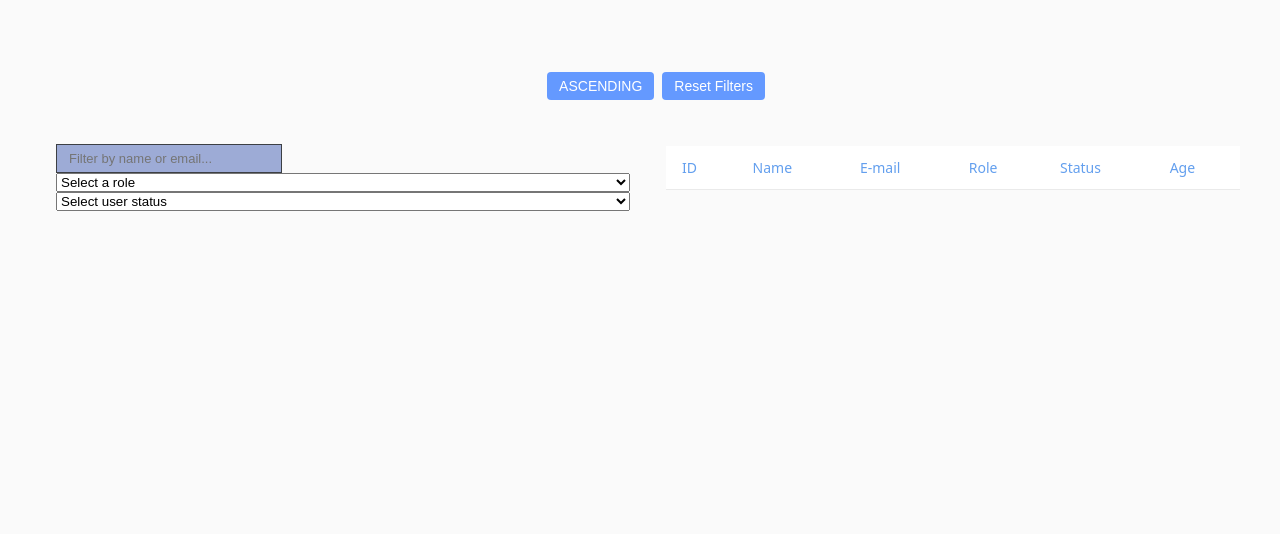
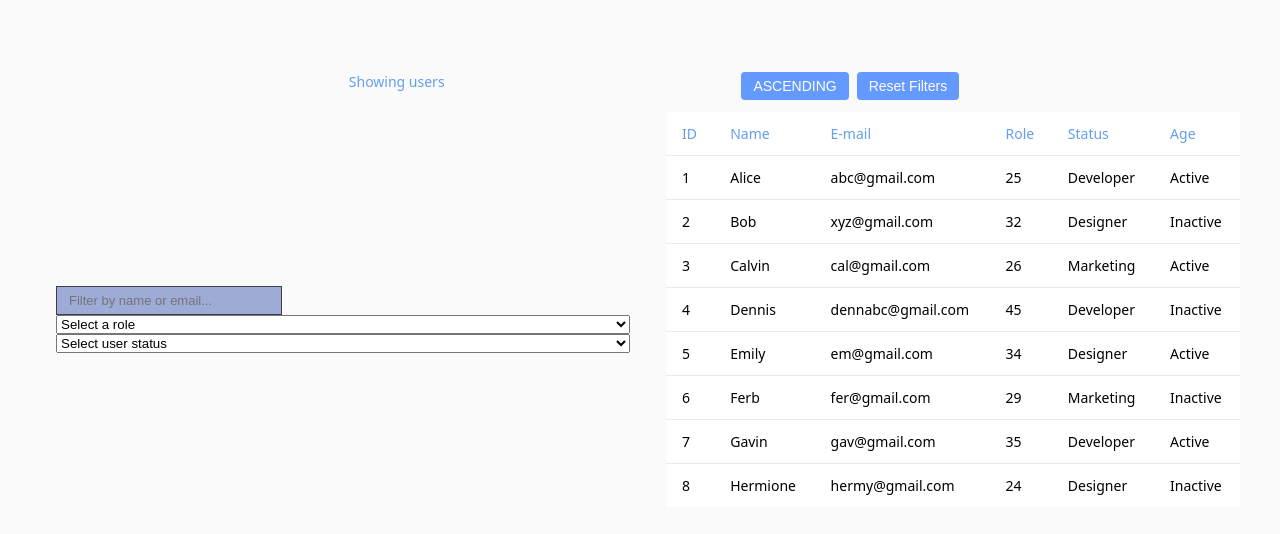
Before and after one commit to aashishah/async-dashboard, a React (Create React App) app: page / in a window 1280 px wide. Shown: the top 534 px of the page. Built offline with nearby package versions, Linux system fonts and the light colour scheme.

Commit message:
done with filters, usertable, topbar

```diff
--- a/src/components/FilterPanel.js
+++ b/src/components/FilterPanel.js
@@ -39,13 +39,13 @@ export default function FilterPanel({ query, setQuery }) {
                     }}
                 />
                 <select  onChange={(e) => handleChange(e, "role")}>
-                    <option value="">Select a role</option>
+                    <option value="all">Select a role</option>
                     <option value="Developer">Developer</option>
-                    <option value="Design">Designer</option>
+                    <option value="Designer">Designer</option>
                     <option value="Marketing">Marketing</option>
                 </select>
                 <select onChange={(e) => handleChange(e, "status")}>
-                    <option value="">Select user status</option>
+                    <option value="all">Select user status</option>
                     <option value="I">Inactive</option>
                     <option value="A">Active</option>
                 </select>
--- a/src/components/TopBar.js
+++ b/src/components/TopBar.js
@@ -4,11 +4,12 @@ export default function TopBar({ query, setQuery }) {
     return(
         <>
         <div className="bottom">
+            Showing {query && query.role !== "all" ? query.role : ""} {query && query.status !== "all" ? query.status === "A" ? "Active" : "Inactive" : ""} users
         <div>
             <button onClick={() => setQuery(prev => ({ ...prev, sortOrder: prev.sortOrder === "asc" ? "desc" : "asc" }))}>
                 {query.sortOrder === "asc" ? "ASCENDING" : "DESCENDING"}
             </button>
-            <button onClick={() => setQuery(prev => ({ ...prev, search: "", sortBy: "name", sortOrder: "asc", page: 1 }))}>
+            <button onClick={() => setQuery(prev => ({ ...prev, search: "", sortBy: "name", sortOrder: "asc", page: 1, role:"all", status: "all" }))}>
                 Reset Filters
             </button>
         </div>
--- a/src/components/UsersTable.js
+++ b/src/components/UsersTable.js
@@ -12,11 +12,11 @@ export default function UserTable({ query, setQuery, users }) {
   );
   }
 
-  if(query && query.role){
+  if(query && query.role && query.role !== "all"){
     filteredUsers = [...filteredUsers].filter(user => user.role === query.role);
   }
 
-  if(query && query.status){
+  if(query && query.status && query.status !== "all"){
     filteredUsers = [...filteredUsers].filter(user => user.status === query.status);
   }
 
--- a/src/components/Workspace.js
+++ b/src/components/Workspace.js
@@ -2,14 +2,17 @@ import React, { useState } from "react";
 import FilterPanel from "./FilterPanel";
 import UsersTable from "./UsersTable";
 import TopBar from "./TopBar";
+import Pagination from "./Pagination";
 
 export default function Workspace() {
   const [query, setQuery] = useState({
     search: "",
     role: "all",
+    status: "all",
     sortBy: "name",
     sortOrder: "asc",
-    page: 1
+    page: 1,
+    totalPages: 1
   });
 
   const users= [
@@ -22,6 +25,8 @@ export default function Workspace() {
       { id: 7, name: 'Gavin', email: 'gav@gmail.com', age: 35, role: "Developer", status: "A" },
       { id: 8, name: 'Hermione', email: 'hermy@gmail.com', age: 24, role: "Designer", status: "I" },]
 
+    const pageSize = 3;
+
   return (
     <>
     <TopBar query={query} setQuery={setQuery} />
@@ -29,6 +34,7 @@ export default function Workspace() {
       <FilterPanel query={query} setQuery={setQuery} />
       <UsersTable query={query} setQuery={setQuery} users={users}/>
       </div>
+      {/* <Pagination query={query} setQuery={setQuery} totalPages={1} pageSize = {pageSize} /> */}
     </>
   );
 }
```
